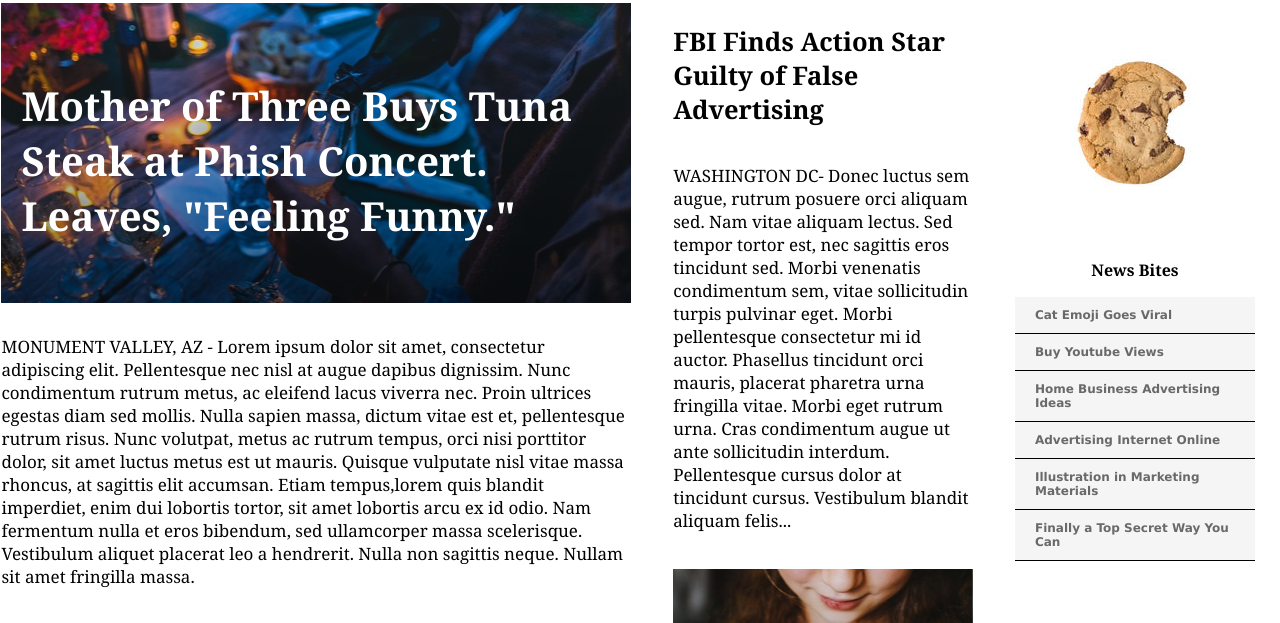
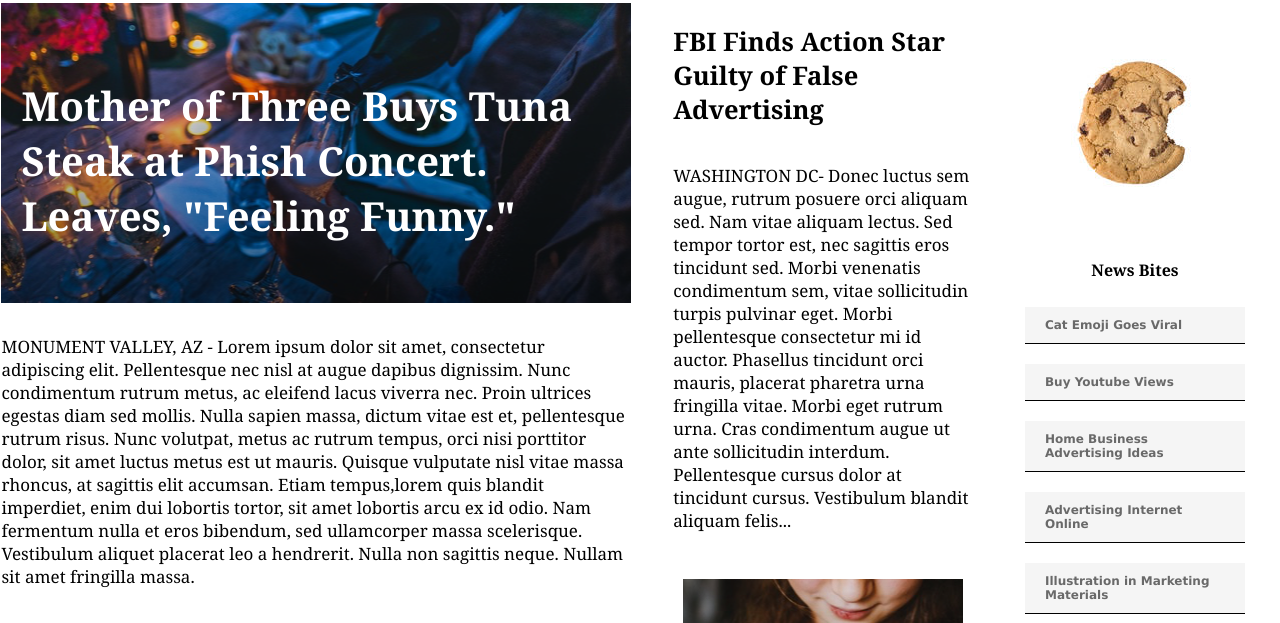
Before and after one commit to judiang1/My-Times, a plain HTML site: page index.html in a window 1280 px wide. Shown: the part 77-700 px from the top of the page. Drawn offline with Linux system fonts and the light colour scheme.

Commit message:
Update style.css

```diff
--- a/resources/css/style.css
+++ b/resources/css/style.css
@@ -20,6 +20,10 @@ align-items: center;
 margin-left: 4px;
 }
 
+span {
+margin: 10px;
+}
+
 
 /* Universal Styles */
 a {
@@ -31,7 +35,6 @@ margin: 0px;
 font-family: Georgia;
 font-size: 17px;
 color: black;
-
 }
 
 .caption-2, .caption-3, .caption-4 {
```
